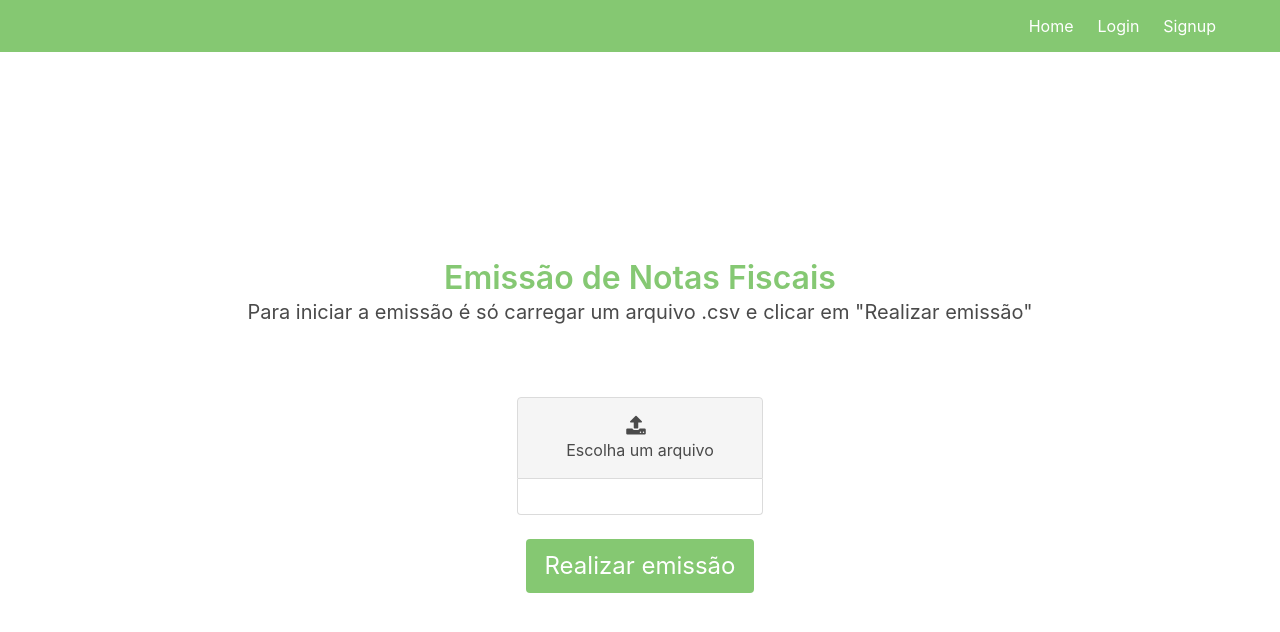
After one commit to epintorsilva/trabalho-LP, a Flask app: template NFe/templates/emissao_nota.html in a window 1280 px wide. The commit adds this page. Shown: the top 632 px of the page. Run offline with Flask 2, Linux system fonts and the light colour scheme; the template is opened without the code that fills it, so the values that code supplies are empty; some libraries are stand-ins or nearby versions.

Commit message:
Adição de modais para confirmar emissão de nota

```diff
--- a/NFe/templates/base.html
+++ b/NFe/templates/base.html
@@ -7,6 +7,9 @@
     <title>Flask Auth Example</title>
     <link rel="stylesheet" href="https://cdnjs.cloudflare.com/ajax/libs/bulma/0.7.2/css/bulma.min.css" />
     <link rel= "stylesheet" type= "text/css" href= "{{ url_for('static',filename='styles/base.css') }}">
+    <script src="https://kit.fontawesome.com/yourcode.js" crossorigin="anonymous"></script>
+    <link rel="stylesheet" href="https://cdnjs.cloudflare.com/ajax/libs/font-awesome/4.7.0/css/font-awesome.min.css">
+    <script type="text/javascript" src="{{ url_for('static', filename='js/scripts.js') }}"></script>
 </head>
 
 <body>
@@ -20,6 +23,9 @@
                                 Home
                             </a>
                             {% if current_user.is_authenticated %}
+                            <a href="{{url_for('main.emissao_nota')}}" class="navbar-item">
+                                Emissão de Notas Fiscais
+                            </a>
                             <a href="{{url_for('main.profile')}}" class="navbar-item">
                                 Profile
                             </a>
@@ -50,5 +56,36 @@
             </div>
         </div>
     </section>
+
+    <div class="modal" id="modal-emissao-notas">
+        <div class="modal-background"></div>
+        <div class="modal-content is-centered">
+            <div class="box content has-text-centered" id="modal-emissao-content1">
+                <h4>Nenhum arquivo selecionado</h4>
+            </div>
+            <div class="box content" id ='modal-emissao-content2'>
+                <h2 class="is-2">Realizar emissão?</h2>
+                <p class="modal-emissao-notas-pergunta">A emissão será realizda, deseja continuar?</p>
+                <form action="{{url_for('main.emissao_nota_post')}}" method="POST">
+                    <nav class="level is-mobile ">
+                        <div class="level-left"></div>
+                        <div class="level-right">
+                          <div class="level-item">
+                            <input class="button is-primary" type="submit" value="Sim" id="botao-confirmar-emissao">
+                          </div>
+                          <div class="level-item">
+                            <a type="button" class="button is-danger cancel">Não</a>
+                          </div>
+                        </div>
+                    </nav>
+                </form>
+                <div class="loader-wrapper" id="loader-emissao">
+                    <div class="loader is-loading"></div>
+                    <h4> Realiando emissão, não mexa no computador ...</h4>
+                </div>
+            </div>
+        </div>
+        <button class="modal-close is-large" aria-label="close"></button>
+    </div>
 </body>
 </html>
--- /dev/null
+++ b/NFe/templates/emissao_nota.html
@@ -0,0 +1,29 @@
+{% extends "base.html" %}
+
+{% block content%}
+    <div class="has-text-centered">
+        <h3 class="title">Emissão de Notas Fiscais</h3>
+        <h2 class="subtitle">
+            Para iniciar a emissão é só carregar um arquivo .csv e clicar em "Realizar emissão"
+        </h2>
+        <br/>
+        <br/>
+        <div class="file has-name is-boxed is-centered">
+        <label class="file-label">
+            <input class="file-input" type="file" name="resume">
+            <span class="file-cta">
+            <span class="file-icon">
+                <i class="fa fa-upload"></i>
+            </span>
+            <span class="file-label">
+                Escolha um arquivo
+            </span>
+            </span>
+            <span class="file-name">
+            </span>
+        </label>
+    </div>
+    <br/>
+    <button class="button is-success is-large is-centered js-modal-trigger" id="botao-modal-emissao" data-target="modal-emissao-notas">Realizar emissão</button>
+</div>
+{% endblock %}
```
Also changed, not shown: NFe/templates/emissao_realizada.html (added, +11 -0 lines).
